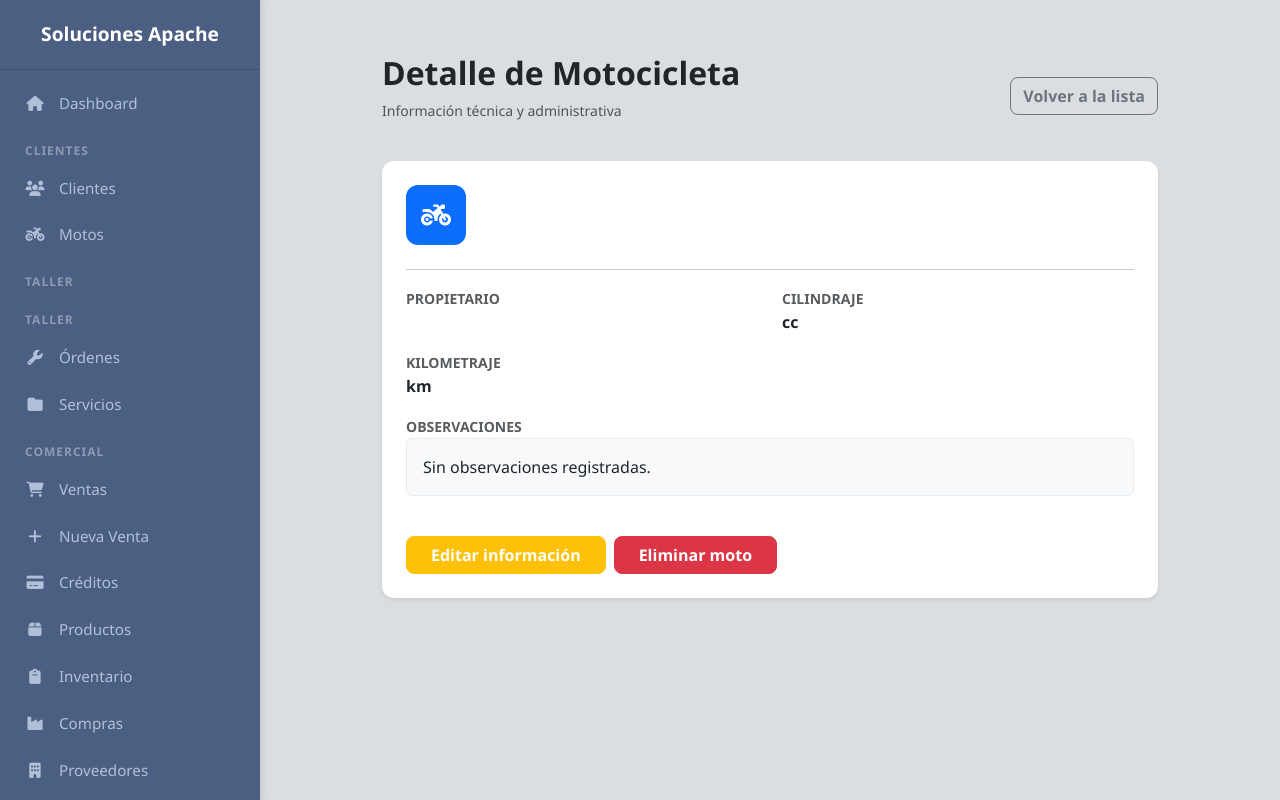
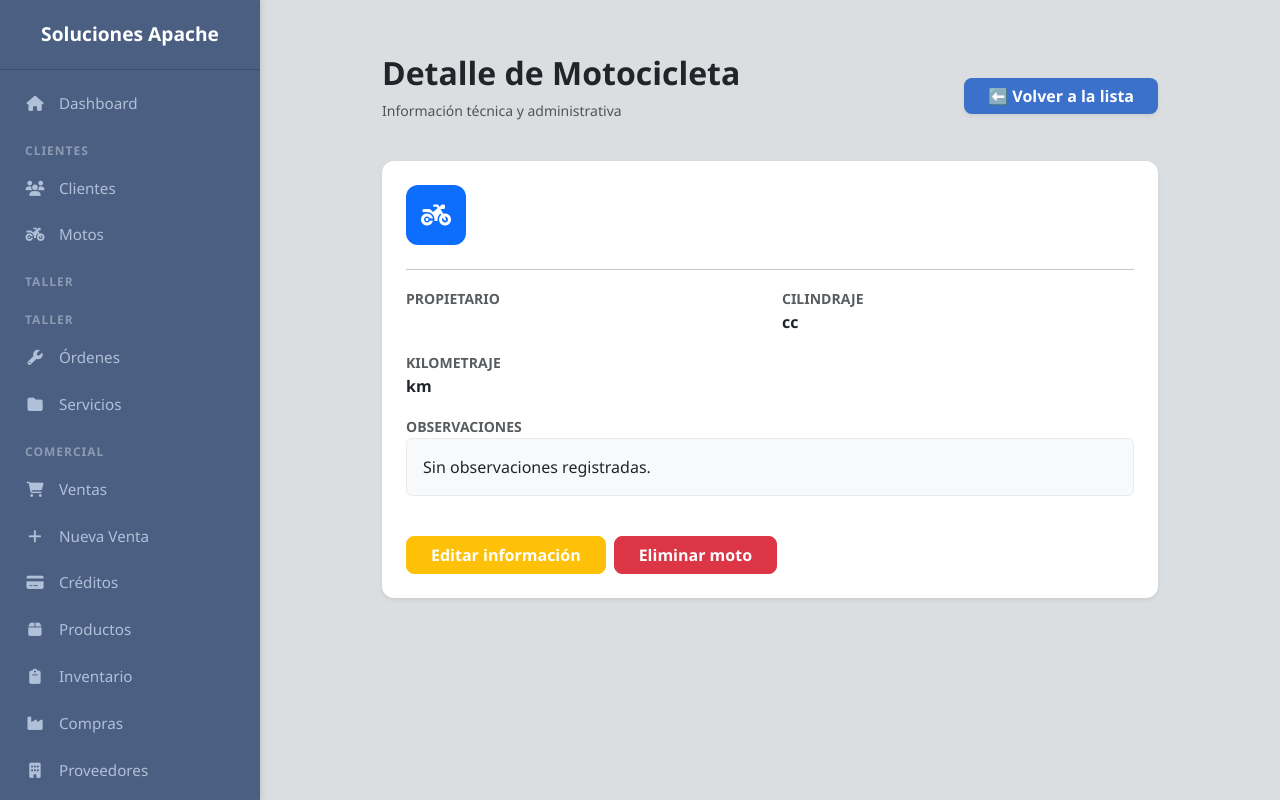
Before and after one commit to Marii060/SolucionesApache, a Django app: template gestion/templates/gestion/detalle_moto.html in a window 1280 px wide. Run offline with Django 5.2, Linux system fonts and the light colour scheme; the template is opened without the code that fills it, so the values that code supplies are empty; some libraries are stand-ins or nearby versions.

Commit message:
style: actualizar estilo del botón de volver en detalle de moto

```diff
--- a/gestion/templates/gestion/detalle_moto.html
+++ b/gestion/templates/gestion/detalle_moto.html
@@ -9,9 +9,11 @@
             <h2 class="fw-bold text-dark">Detalle de Motocicleta</h2>
             <p class="text-muted small">Información técnica y administrativa</p>
         </div>
-        <a href="{% url 'gestion:lista_motos' %}" class="btn btn-outline-secondary fw-bold" style="border-radius: 8px;">
-            Volver a la lista
-        </a>
+        <a href="{% url 'gestion:lista_motos' %}"
+   class="btn fw-bold px-4 shadow-sm"
+   style="background-color: #3b71ca; color: white; border-radius: 8px; border: none;">
+   ⬅️ Volver a la lista
+</a>
     </div>
 
     <div class="card card-custom bg-white shadow-sm" style="border-radius: 12px; border: none;">
```
